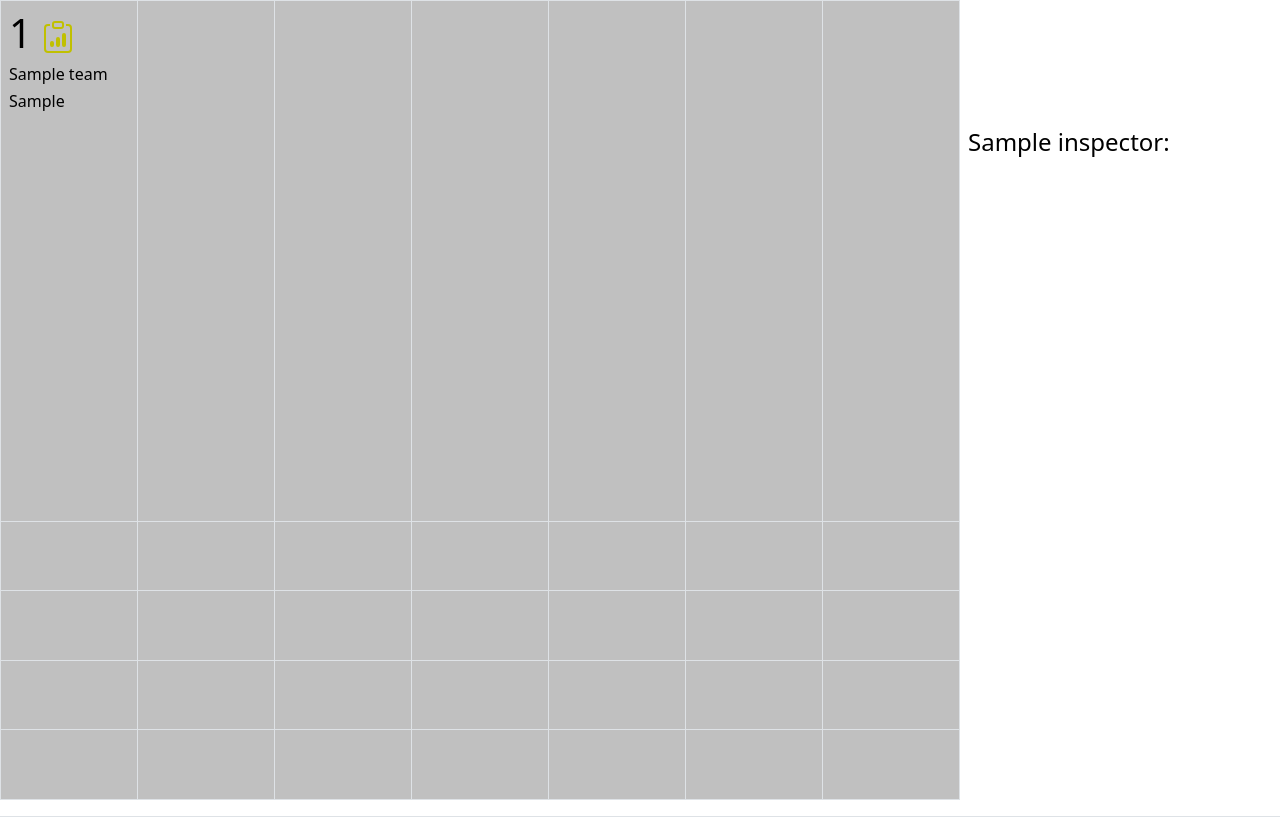
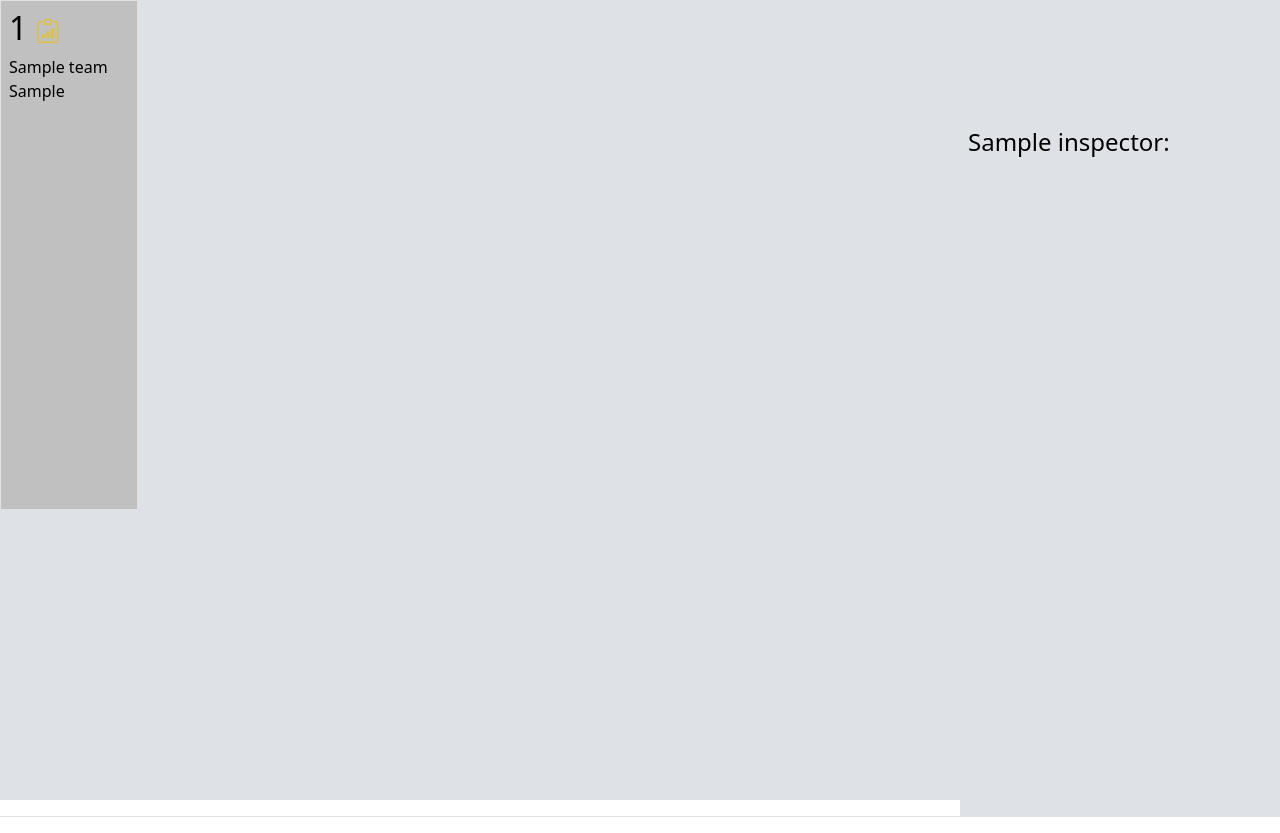
Before and after one commit to fovea1959/LRI-Jamboard, a Flask app: page / in a window 1280 px wide. Run offline with Flask 3, Linux system fonts and the light colour scheme; tables that the repository leaves empty hold one stand-in row (Sample ...); some libraries are stand-ins or nearby versions.

Commit message:
Partial inspections.

```diff
--- a/LRIEntities.py
+++ b/LRIEntities.py
@@ -38,7 +38,7 @@ class Base(DeclarativeBase):
 class Team(Base):
     __tablename__ = 'teams'
 
-    STATUS_PASSED = "passed inspection"
+    STATUS_PASSED = "Passed inspection"
 
     number: Mapped[int] = mapped_column(Integer, primary_key=True)
     name: Mapped[str] = mapped_column(Text)
--- a/templates/index.html
+++ b/templates/index.html
@@ -28,11 +28,19 @@
 }
 
 #page-table .x-lri-blank {
-  // background-color: #808080;
+  background-color: var(--bs-border-color);
 }
 
 .dropdown-menu.drop {
   min-width: 1000px
+}
+
+.partial-color {
+  color: #dec03c;
+}
+
+.complete-color {
+  color: #00c000;
 }
 </style>
 {% endblock %}
@@ -53,29 +61,32 @@
             {% else %}
               <td id="t-{{team.number}}-box" class="x-lri-t- cm x-lri-team" data-team-number="{{team.number}}">
                 <span id="t-{{team.number}}" class="d-none"></span>
-                <div class="h1">
+                <div class="h2">
                   <span>
                     {{ team.number }}
                   </span>
-                  <span style="color: #00c000;" class="weighed-icon">
-                    <svg class="bi" width="32" height="32" fill="currentColor">
+                  <span class="weighed-icon partial-color">
+                    <svg class="bi" width="24" height="24" fill="currentColor">
                       <use xlink:href="/static/bootstrap-icons.svg#rulers"/>
                     </svg>
                   </span>
-                  <span style="color: #c0c000;" class="partially-inspected-icon">
-                    <svg class="bi" width="32" height="32" fill="currentColor">
+                  <span class="partially-inspected-icon partial-color">
+                    <svg class="bi" width="24" height="24" fill="currentColor">
                       <use xlink:href="/static/bootstrap-icons.svg#clipboard-data"/>
                     </svg>
                   </span>
-                  <span style="color: #00c000;" class="passed-icon">
-                    <svg class="bi" width="64" height="64" fill="currentColor">
+                  <span class="passed-icon complete-color">
+                    <svg class="bi" width="24" height="24" fill="currentColor">
                       <use xlink:href="/static/bootstrap-icons.svg#check-all"/>
                     </svg>
                   </span>
                 </div>
-                <div class="h6">{{ team.name }}</div>
-                <div class="h6">{{ team.city }}</div>
-                <div id="t-{{team.number}}-status"></div>
+                <div>
+                  <span class="h6">{{ team.name }}</span>
+                  <br/>
+                  <span class="fs-6">{{ team.city }}</span>
+                </div>
+                <div id="t-{{team.number}}-status" class="pt-2"></div>
               </td>
             {% endif %}
           {% endfor %}
@@ -84,16 +95,18 @@
         </table>
       </td>
       <td class="col-3 x-lri-blank">
+        <div>
           <div id="time" class="h1 text-end">&nbsp;</div>
           <div id="overall-status" class="h1 text-end">&nbsp;</div>
-        <div id="inspectors">
+          <div id="inspectors d-flex">
           {% for i in inspectors %}
             <div id="i-{{ i.id }}-box" class="x-lri-inspector x-lri-i-available my-3" data-inspector-id="{{ i.id }}">
               <span id="i-{{ i.id }}" class="d-none"></span>
               <div class="h4 m-0">{{ i.name }}:</div>
-            <div id="i-{{ i.id }}-status">&nbsp;</div>
+              <div id="i-{{ i.id }}-status" class="fs-5">&nbsp;</div>
             </div>
           {% endfor %}
+          </div>
         </div>
       </td>
     </tr>
```
Lines whose indentation alone changed are shown as unchanged.
